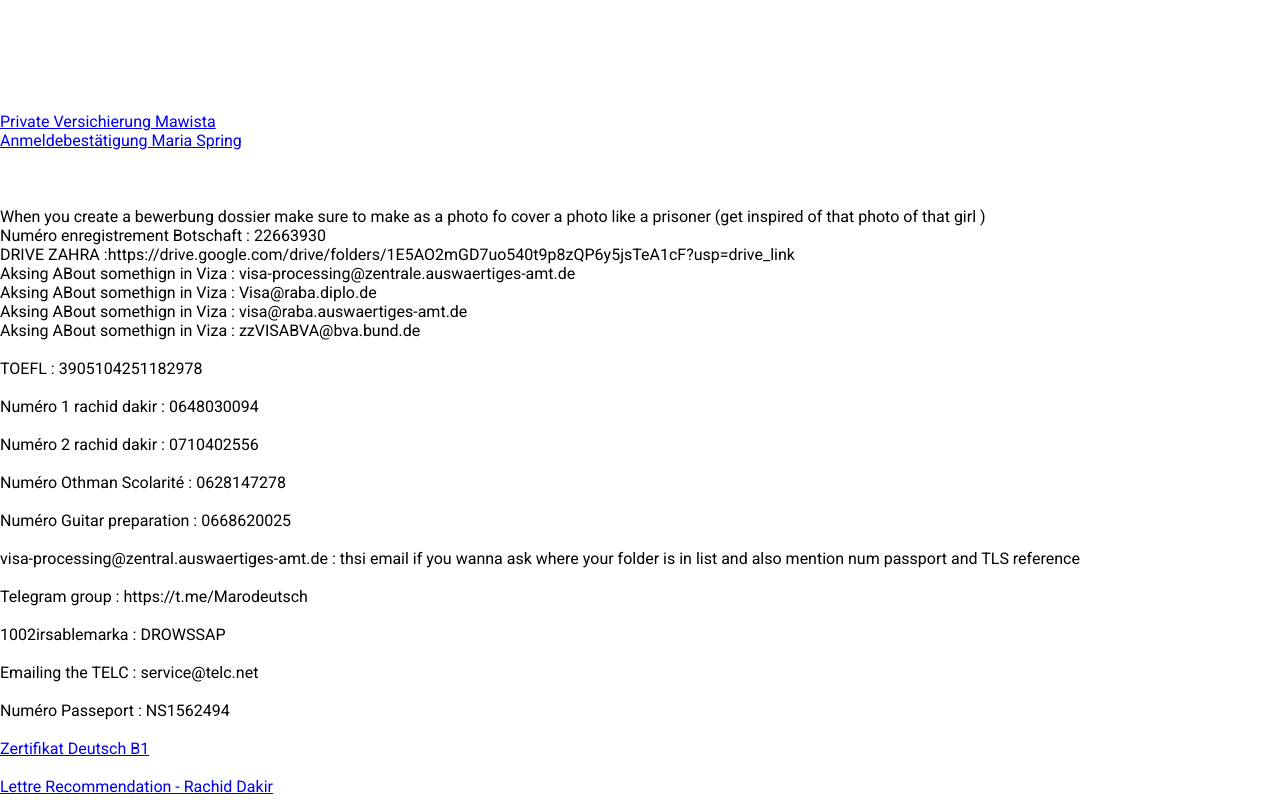
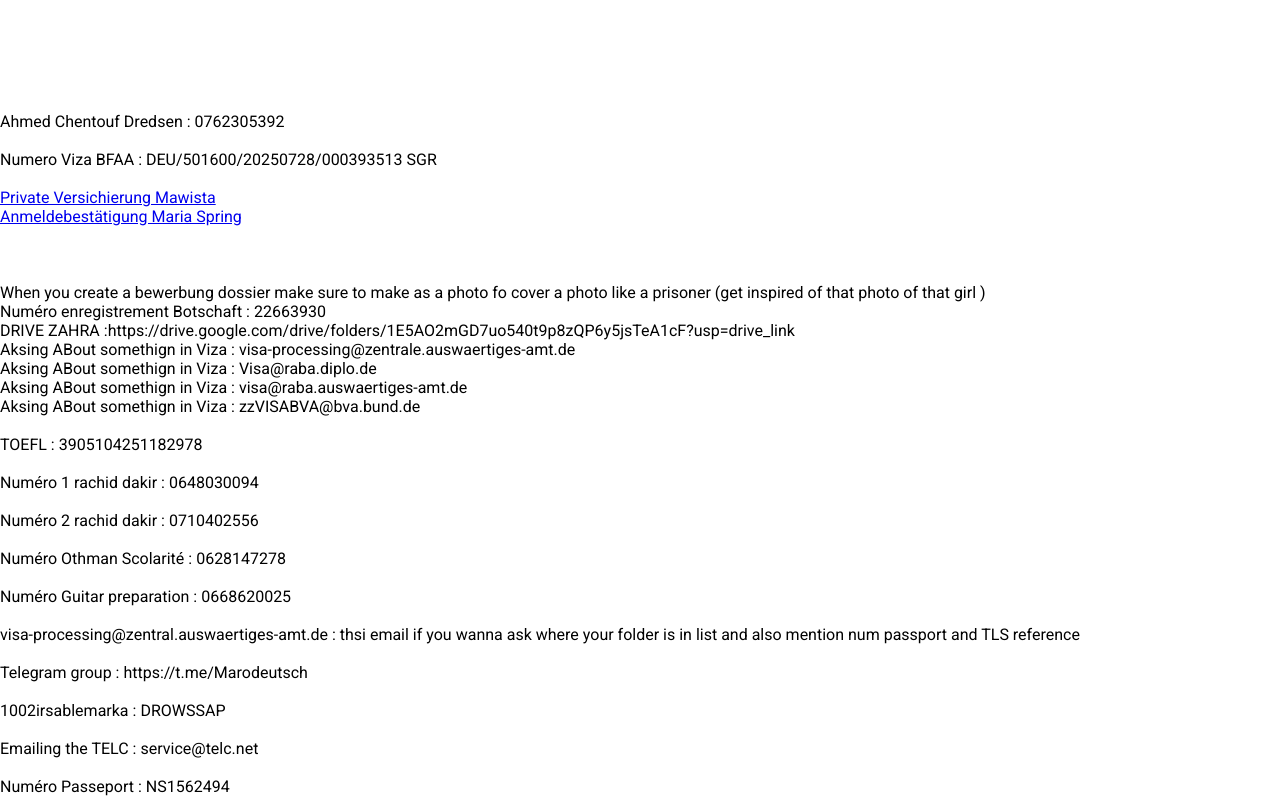
Before and after one commit to akramthedev/die-deutsch-traum, a React (Create React App) app: page /Dokument in a window 1280 px wide. Shown: the top 800 px of the page. Built offline with nearby package versions, Linux system fonts and the light colour scheme.

Commit message:
Update Dokument.jsx

```diff
--- a/src/Dokument.jsx
+++ b/src/Dokument.jsx
@@ -23,6 +23,16 @@ const Dokument = () => {
       <h1>Wesentliches Dokument</h1>
       <br />
          <br />     <br />
+
+        <span> Ahmed Chentouf Dredsen : 0762305392</span>
+
+        <br />   <br />
+
+       <span> Numero Viza BFAA : DEU/501600/20250728/000393513 SGR  </span>
+
+        <br />   <br />
+
+
 
      <a href={Insurance} download="insurancemawista1year.pdf">
         Private Versichierung Mawista
```
